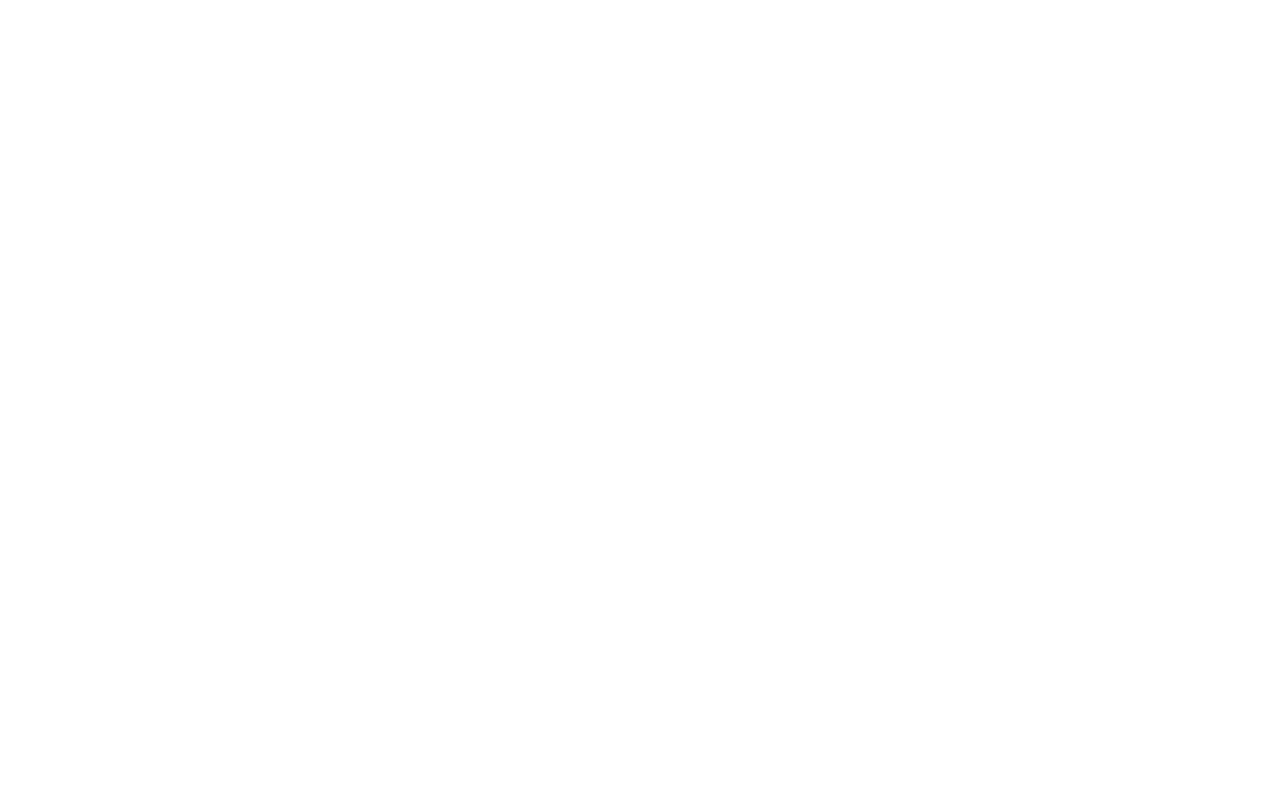
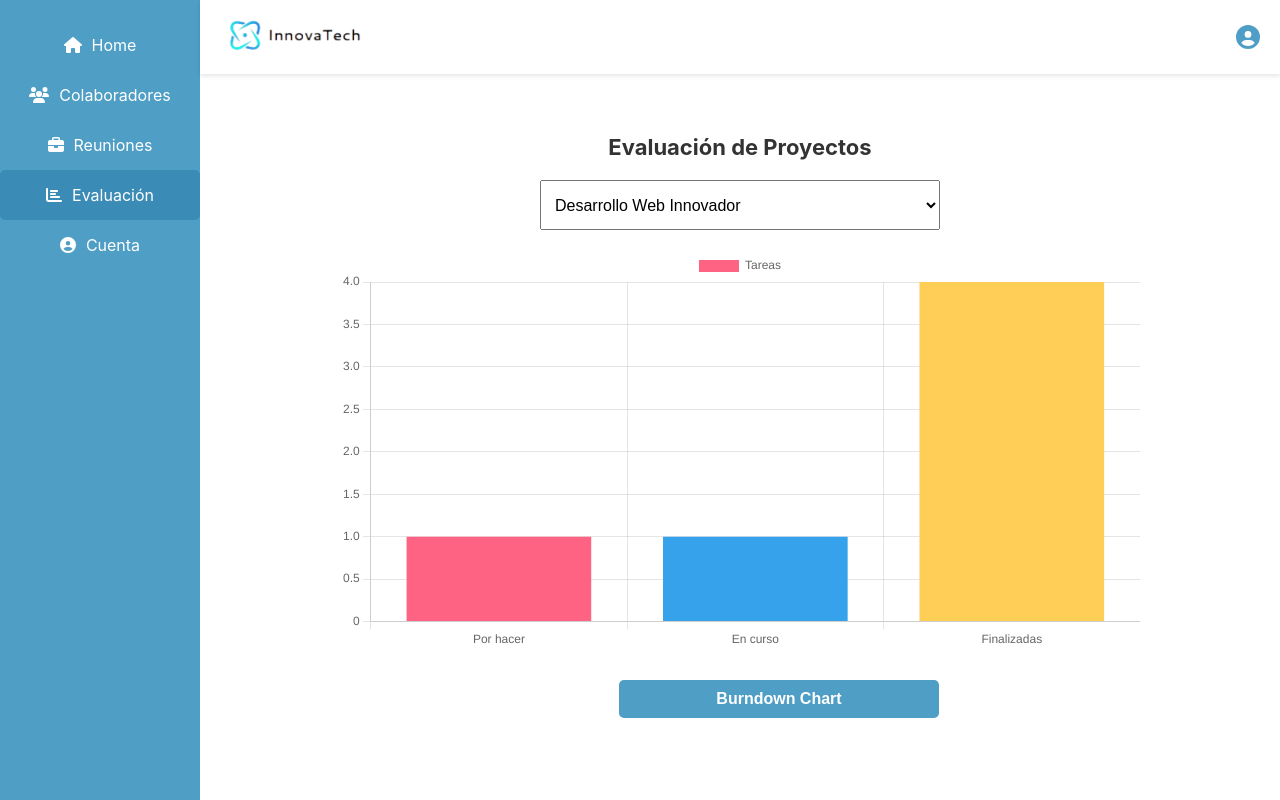
Before and after one commit to unpluggedREVAN/AP-Innovatech, a React (Create React App) app in the folder port_frontend/: page /evaluacion in a window 1280 px wide. Before the commit this address had no page. Built offline with nearby package versions, Linux system fonts and the light colour scheme.

Commit message:
update: evaluacion screen added (working)

```diff
--- a/port_frontend/package.json
+++ b/port_frontend/package.json
@@ -8,7 +8,9 @@
     "@testing-library/jest-dom": "^5.17.0",
     "@testing-library/react": "^13.4.0",
     "@testing-library/user-event": "^13.5.0",
+    "chart.js": "^4.4.3",
     "react": "^18.3.1",
+    "react-chartjs-2": "^5.2.0",
     "react-dom": "^18.3.1",
     "react-router-dom": "^6.23.1",
     "react-scripts": "5.0.1",
--- a/port_frontend/src/App.js
+++ b/port_frontend/src/App.js
@@ -5,6 +5,7 @@
 import HomeScreen from './Home';
 import ColaboradoresScreen from './Colaboradores';
 import ReunionesScreen from './Reuniones';
+import EvaluacionScreen from './Evaluacion';
 import CuentaScreen from './Cuenta';
 import './App.css';
 
@@ -18,8 +19,9 @@
           <Route path="/main" element={<HomeScreen />} />
           <Route path="/colaboradores" element={<ColaboradoresScreen />} />
           <Route path="/reuniones" element={<ReunionesScreen />} />
+          <Route path="/evaluacion" element={<EvaluacionScreen />} />
           <Route path="/cuenta" element={<CuentaScreen />} />
-          {/* aquí se van agregando más */}
+          {/* Aquí puedes agregar más rutas para nuevas pantallas en el futuro */}
         </Routes>
       </div>
     </Router>
--- /dev/null
+++ b/port_frontend/src/Evaluacion.css
@@ -0,0 +1,48 @@
+@import './Menu.css';
+
+.evaluacion-container {
+  display: flex;
+  flex-direction: column;
+  align-items: center;
+  padding: 20px;
+  background-color: #fff;
+}
+
+.header {
+  font-size: 22px;
+  font-weight: bold;
+  margin: 20px 0;
+}
+
+.picker {
+  height: 50px;
+  width: 100%;
+  max-width: 400px;
+  margin-bottom: 20px;
+  padding: 10px;
+  font-size: 16px;
+}
+
+.chart-container {
+  width: 100%;
+  max-width: 800px;
+  height: 400px;
+  margin-bottom: 20px;
+}
+
+.button {
+  background-color: #4e9ec5;
+  padding: 15px;
+  border-radius: 5px;
+  margin-top: 20px;
+  color: #fff;
+  font-size: 16px;
+  font-weight: bold;
+  text-align: center;
+  cursor: pointer;
+  border: none;
+}
+
+.button:hover {
+  background-color: #3a8bb5;
+}
--- /dev/null
+++ b/port_frontend/src/Evaluacion.js
@@ -0,0 +1,116 @@
+import React, { useState, useEffect } from 'react';
+import { Link, useLocation } from 'react-router-dom';
+import { FontAwesomeIcon } from '@fortawesome/react-fontawesome';
+import { faHome, faUsers, faBriefcase, faChartBar, faUserCircle } from '@fortawesome/free-solid-svg-icons';
+import { Bar } from 'react-chartjs-2';
+import 'chart.js/auto'; // Importar para registrar los controladores de gráficos
+import './Evaluacion.css';
+import './Menu.css'; // Importar los estilos del menú y barra superior
+import projectData from './data.json';
+
+const EvaluacionScreen = () => {
+  const location = useLocation();
+  const [selectedProject, setSelectedProject] = useState(projectData[0]);
+  const [chartData, setChartData] = useState(null);
+
+  useEffect(() => {
+    const tareasPorEstado = selectedProject.tareas.reduce((acc, tarea) => {
+      acc[tarea.estado] = (acc[tarea.estado] || 0) + 1;
+      return acc;
+    }, {});
+
+    setChartData({
+      labels: ['Por hacer', 'En curso', 'Finalizadas'],
+      datasets: [
+        {
+          label: 'Tareas',
+          data: [
+            tareasPorEstado['por hacer'] || 0,
+            tareasPorEstado['en curso'] || 0,
+            tareasPorEstado['finalizada'] || 0,
+          ],
+          backgroundColor: ['#FF6384', '#36A2EB', '#FFCE56'],
+        },
+      ],
+    });
+  }, [selectedProject]);
+
+  const handleProjectChange = (event) => {
+    const selectedProjectId = event.target.value;
+    const project = projectData.find((p) => p._id === selectedProjectId);
+    setSelectedProject(project);
+  };
+
+  const menuItems = [
+    { name: 'Home', icon: faHome, path: '/main' },
+    { name: 'Colaboradores', icon: faUsers, path: '/colaboradores' },
+    { name: 'Reuniones', icon: faBriefcase, path: '/reuniones' },
+    { name: 'Evaluación', icon: faChartBar, path: '/evaluacion' },
+    { name: 'Cuenta', icon: faUserCircle, path: '/cuenta' },
+  ];
+
+  return (
+    <div className="dashboard">
+      <aside className="sidebar">
+        {menuItems.map(item => (
+          <Link key={item.name} to={item.path} className={`menu-item ${location.pathname === item.path ? 'active' : ''}`}>
+            <FontAwesomeIcon icon={item.icon} className="menu-icon" />
+            {item.name}
+          </Link>
+        ))}
+      </aside>
+
+      <div className="main-content">
+        <nav className="navbar">
+          <div className="logo-container">
+            <Link to="/main">
+              <img
+                src={`${process.env.PUBLIC_URL}/logo_letra_nofondo.png`}
+                alt="InnovaTech Logo"
+                className="logo"
+              />
+            </Link>
+          </div>
+          <div className="user-container">
+            <Link to="/cuenta" className="account-info-btn">
+              <FontAwesomeIcon icon={faUserCircle} className="menu-icon" />
+            </Link>
+          </div>
+        </nav>
+        <section className="content">
+          <div className="evaluacion-container">
+            <h2 className="header">Evaluación de Proyectos</h2>
+            <select className="picker" value={selectedProject._id} onChange={handleProjectChange}>
+              {projectData.map((proyecto) => (
+                <option key={proyecto._id} value={proyecto._id}>
+                  {proyecto.nombreProyecto}
+                </option>
+              ))}
+            </select>
+            {chartData && (
+              <div className="chart-container">
+                <Bar
+                  data={chartData}
+                  options={{
+                    maintainAspectRatio: true,
+                    responsive: true,
+                    scales: {
+                      y: {
+                        beginAtZero: true,
+                      },
+                    },
+                  }}
+                />
+              </div>
+            )}
+            <button className="button">
+              Burndown Chart
+            </button>
+          </div>
+        </section>
+      </div>
+    </div>
+  );
+};
+
+export default EvaluacionScreen;
```
Also changed, not shown: 1 other file (tests, documents, lock files or other folders).
